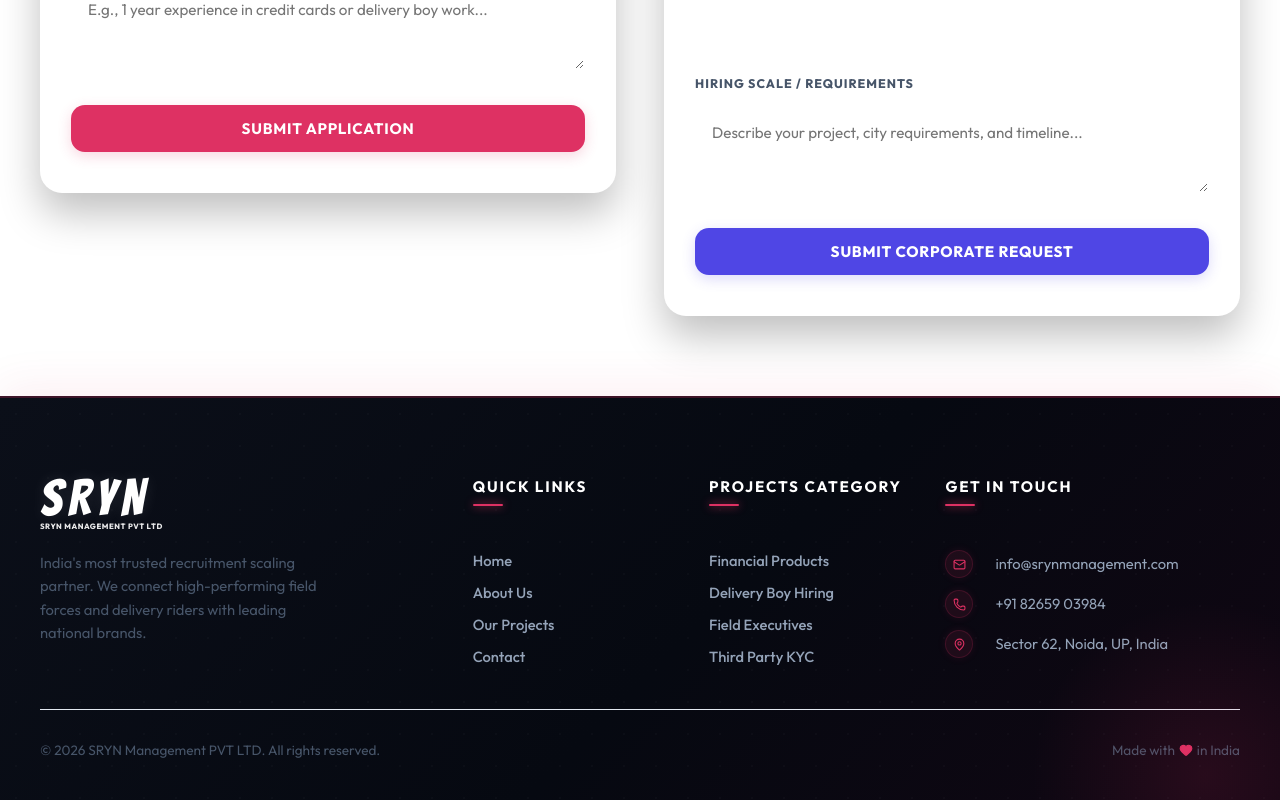
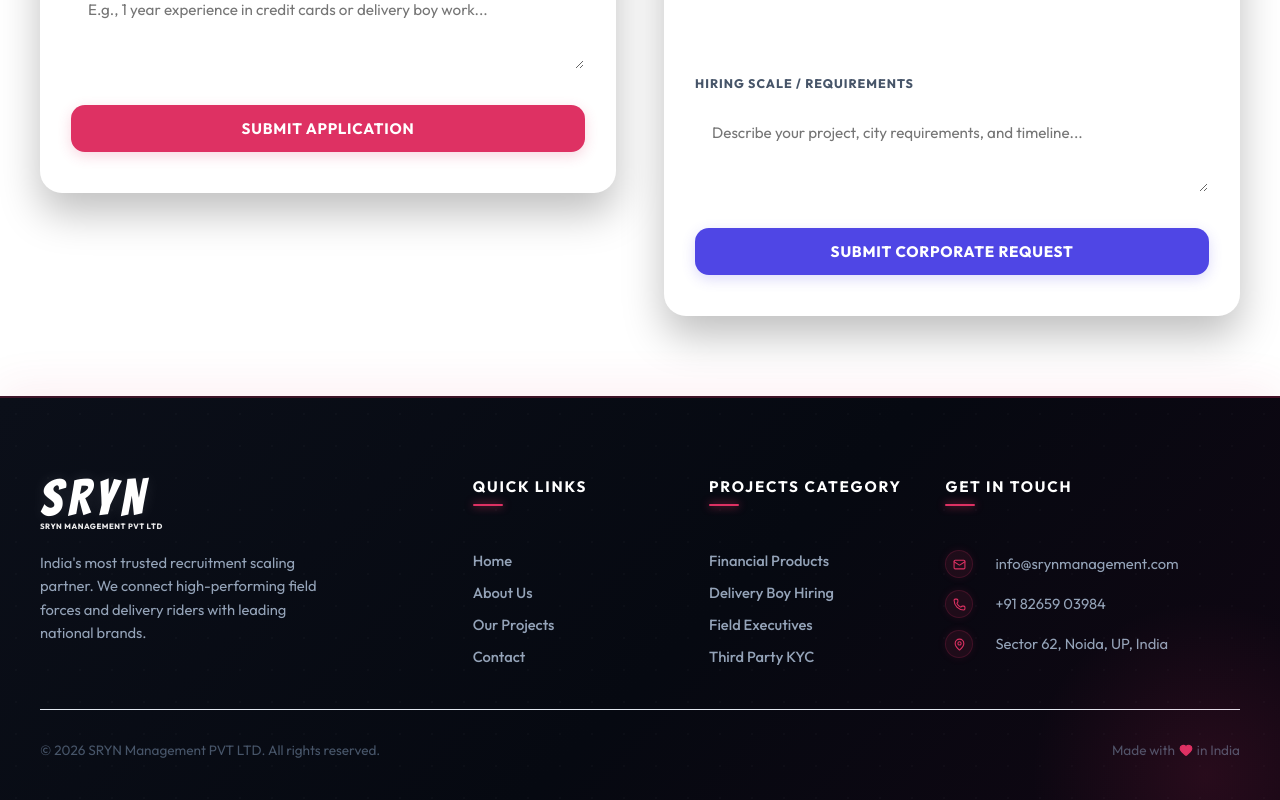
Before and after one commit to ravidhakre/gig-sathi, a React (Vite) app: page / in a window 1280 px wide. Shown: the part 2938-3738 px from the top of the page. Built offline with nearby package versions, Linux system fonts and the light colour scheme; no server answers; the database is empty.

Commit message:
brand: change footer description paragraph color to slate-400 for high-contrast readability

```diff
--- a/src/components/Footer.jsx
+++ b/src/components/Footer.jsx
@@ -108,7 +108,7 @@ const logoStyle = {
 
 const descStyle = {
   lineHeight: '1.6',
-  color: 'var(--text-secondary)',
+  color: '#94a3b8',
   maxWidth: '300px'
 };
 
```
